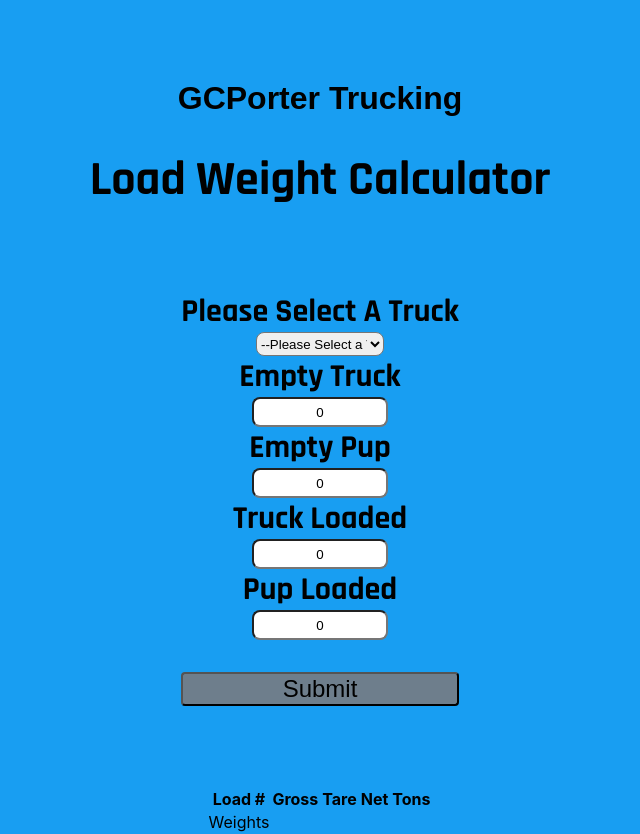
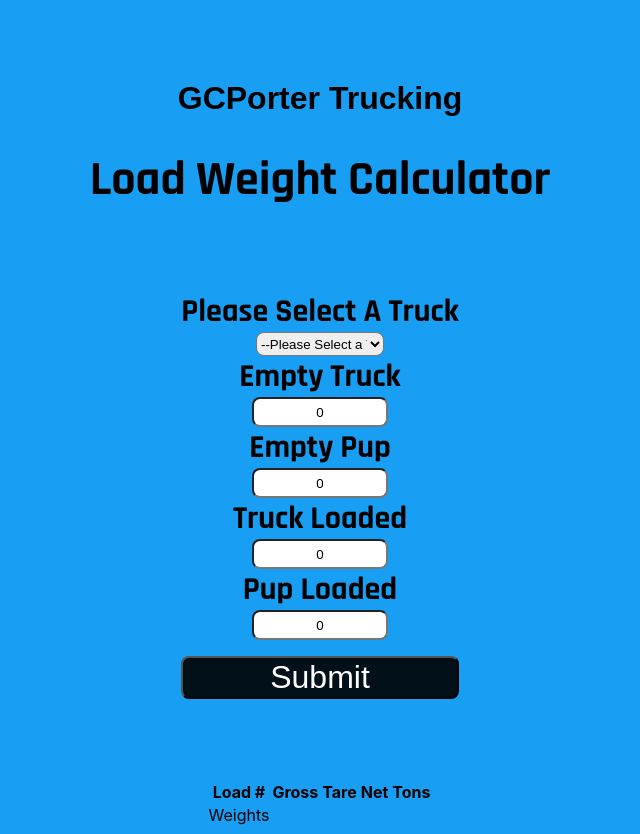
Before and after one commit to TandiweP/scales, a React (Create React App) app: page / in a window 1280 px wide. In both pictures the pointer is over the button "Submit". Shown: the whole page, without its empty margins (320-960 px from the left). Built offline with nearby package versions, Linux system fonts and the light colour scheme; a web font is replaced by a local one.

Commit message:
submit button style

```diff
--- a/src/App.css
+++ b/src/App.css
@@ -66,12 +66,18 @@
 }
 
 .submit-button {
-  background-color: rgba(121, 123, 129, 0.897);
+  background-color: rgba(0, 0, 0, 0.897);
+  color: white;
   margin-top: 2rem;
   border-radius: 0.25rem;
   font-size: 1.5rem;
 }
 
+.submit-button:hover {
+  font-size: 2rem;
+  border-radius: 0.5rem;
+  margin-top: 1rem;
+}
 input,
 select {
   border-radius: 0.5rem;
```
